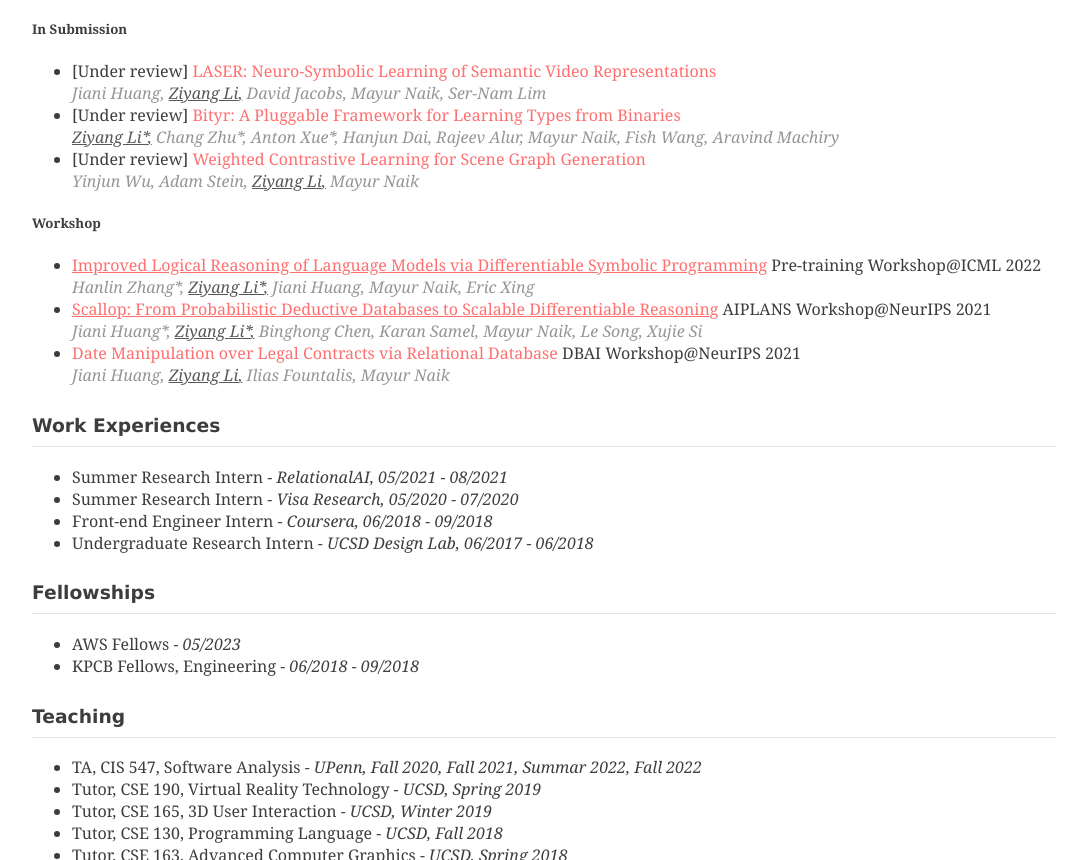
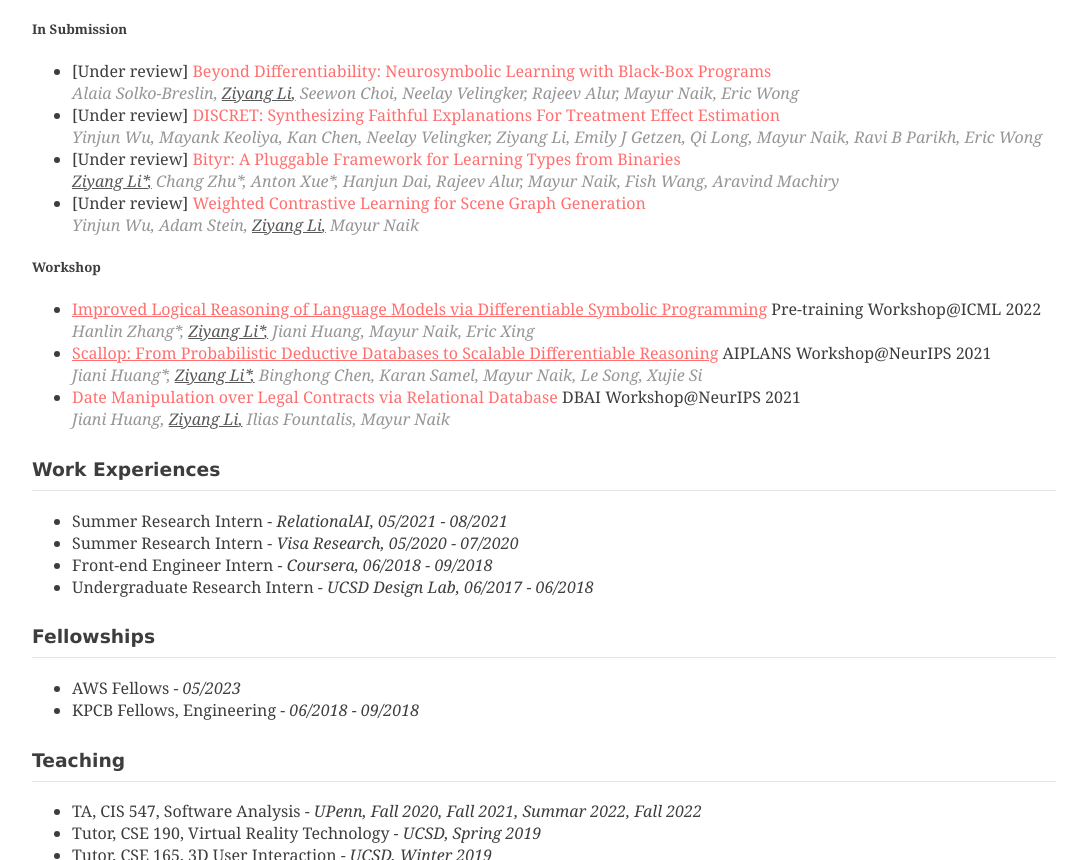
Before and after one commit to nvelingker/nvelingker.github.io, a plain HTML site: page index.html in a window 1280 px wide. Shown: the part 853-1713 px from the top of the page, without its empty margins (96-1183 px from the left). Drawn offline with Linux system fonts and the light colour scheme.

Commit message:
Adding other papers

```diff
--- a/index.html
+++ b/index.html
@@ -207,14 +207,34 @@
           <li class="publication">
             <div class="title">
               <span class="under-review">[Under review]</span>
-              <a target="_blank">LASER: Neuro-Symbolic Learning of Semantic Video Representations</a>
+              <a target="_blank">Beyond Differentiability: Neurosymbolic Learning with Black-Box Programs</a>
             </div>
             <div class="authors">
-              <span>Jiani Huang</span>
+              <span>Alaia Solko-Breslin</span>
               <span class="me">Ziyang Li</span>
-              <span>David Jacobs</span>
+              <span>Seewon Choi</span>
+              <span>Neelay Velingker</span>
+              <span>Rajeev Alur</span>
               <span>Mayur Naik</span>
-              <span>Ser-Nam Lim</span>
+              <span>Eric Wong</span>
+            </div>
+          </li>
+          <li class="publication">
+            <div class="title">
+              <span class="under-review">[Under review]</span>
+              <a target="_blank">DISCRET: Synthesizing Faithful Explanations For Treatment Effect Estimation</a>
+            </div>
+            <div class="authors">
+              <span>Yinjun Wu</span>
+              <span>Mayank Keoliya</span>
+              <span>Kan Chen</span>
+              <span>Neelay Velingker</span>
+              <span>Ziyang Li</span>
+              <span>Emily J Getzen</span>
+              <span>Qi Long</span>
+              <span>Mayur Naik</span>
+              <span>Ravi B Parikh</span>
+              <span>Eric Wong</span>
             </div>
           </li>
           <li class="publication">
```
